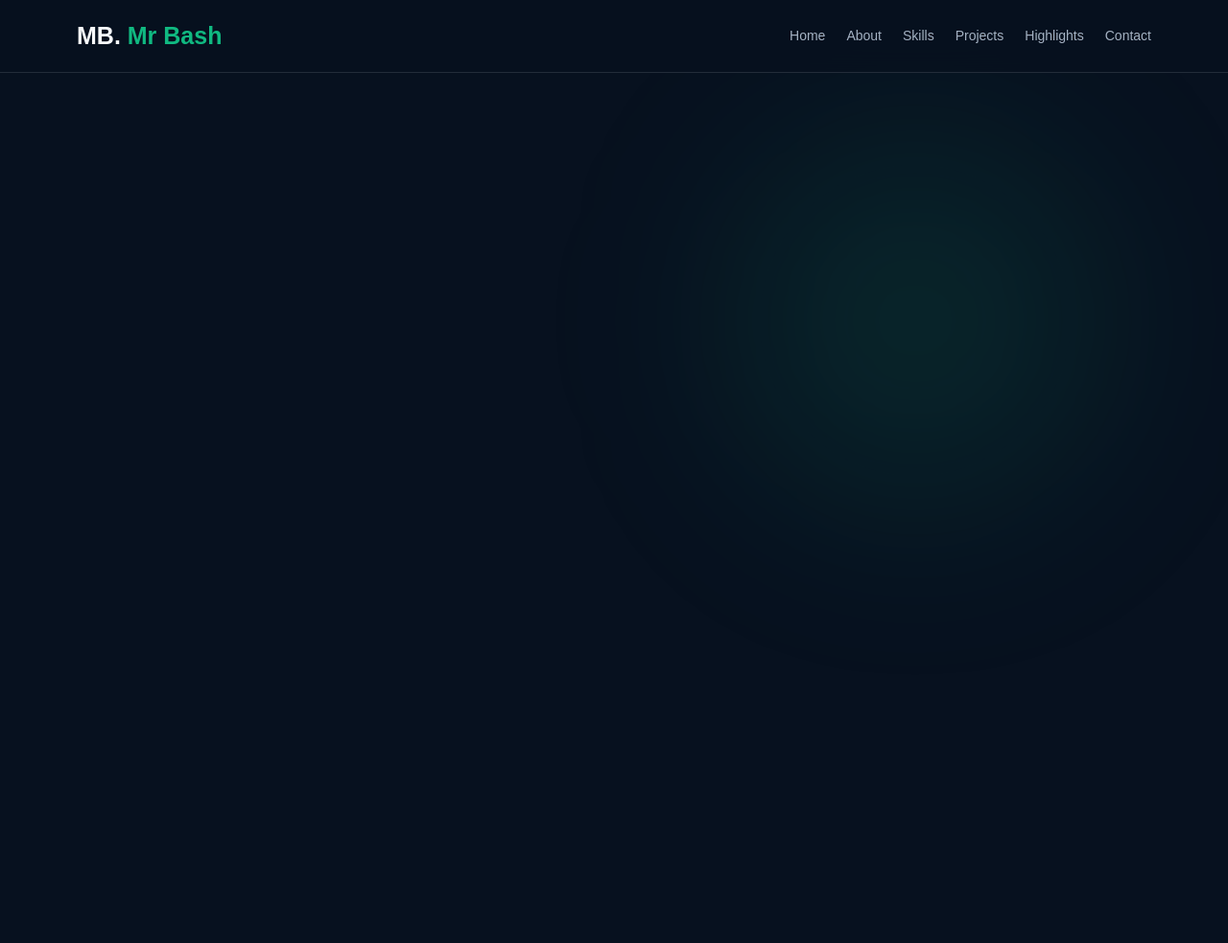
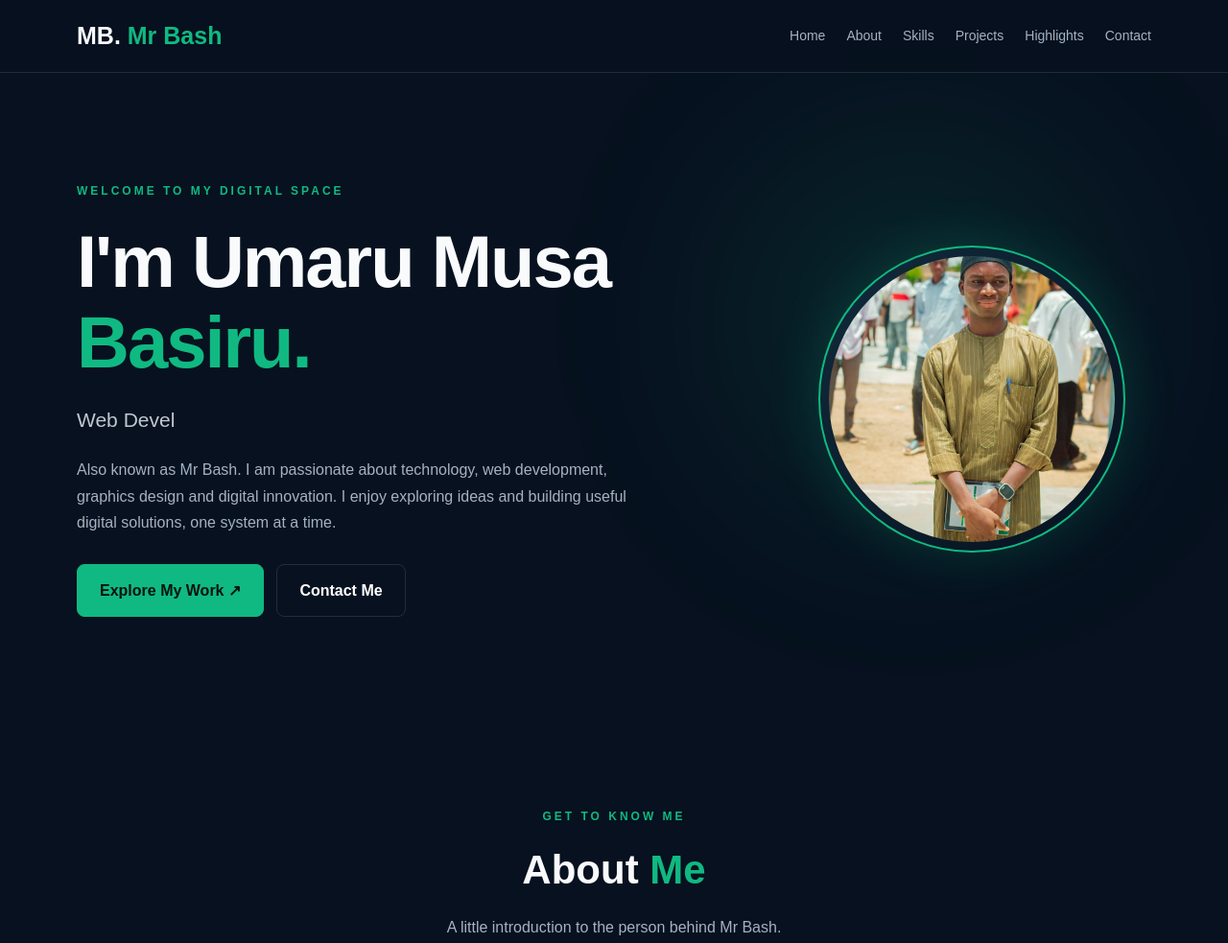
Before and after one commit to communicatebasiru247-spec/mrbash-portfolio-, a plain HTML site: page index.html in a window 1280 px wide. Shown: the top 983 px of the page at 96% size. Drawn offline with Linux system fonts and the light colour scheme.

Commit message:
Complete Mr Bash premium portfolio

```diff
--- a/index.html
+++ b/index.html
@@ -825,4 +825,51 @@
     const current = phrases[phraseIndex];
 
     if (!deleting) {
-      typingText.textContent =
+      typingText.textContent = current.slice(0, ++letterIndex);
+
+      if (letterIndex === current.length) {
+        deleting = true;
+        window.setTimeout(typeEffect, 1400);
+        return;
+      }
+    } else {
+      typingText.textContent = current.slice(0, --letterIndex);
+
+      if (letterIndex === 0) {
+        deleting = false;
+        phraseIndex = (phraseIndex + 1) % phrases.length;
+      }
+    }
+
+    window.setTimeout(typeEffect, deleting ? 55 : 85);
+  }
+
+  // Start the typing effect
+  typeEffect();
+
+  // Reveal sections as they enter the viewport
+  const revealElements = document.querySelectorAll(".reveal");
+
+  if ("IntersectionObserver" in window) {
+    const revealObserver = new IntersectionObserver((entries, observer) => {
+      entries.forEach(entry => {
+        if (entry.isIntersecting) {
+          entry.target.classList.add("visible");
+          observer.unobserve(entry.target);
+        }
+      });
+    }, {
+      threshold: 0.12
+    });
+
+    revealElements.forEach(element => revealObserver.observe(element));
+  } else {
+    revealElements.forEach(element => element.classList.add("visible"));
+  }
+
+  // Keep the footer year current
+  document.getElementById("year").textContent = new Date().getFullYear();
+</script>
+
+</body>
+</html>
```
Also changed, not shown: assets/mr-bash.jpg (added).
